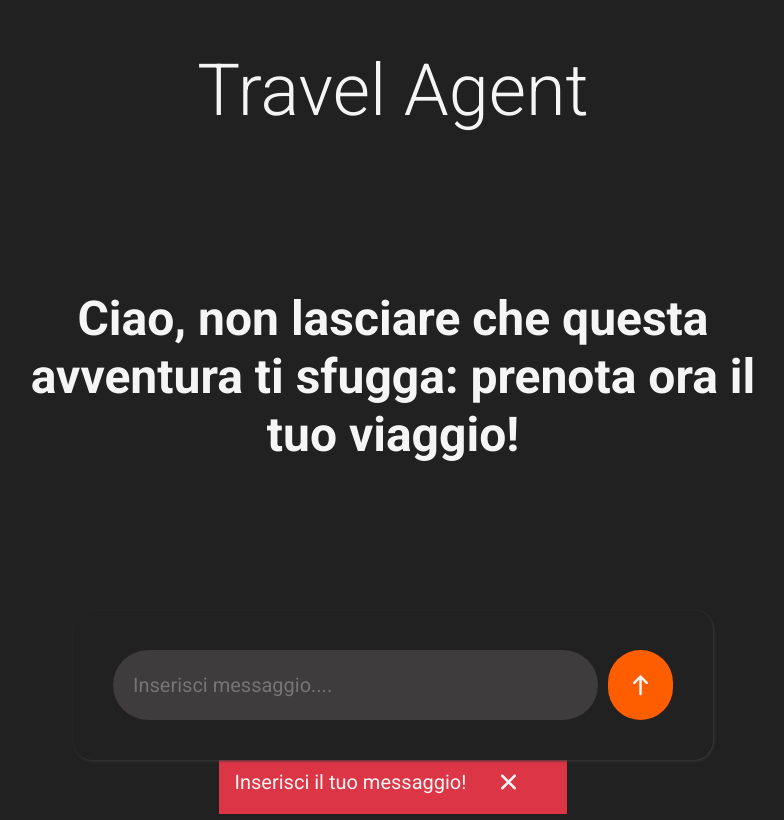
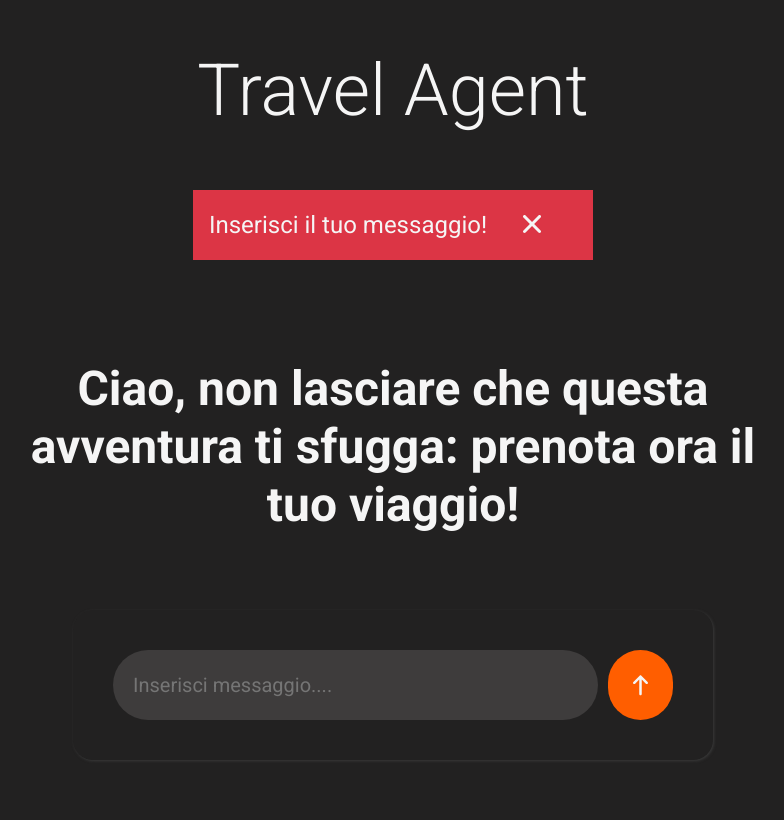
Before and after one commit to peppe2412/TravelAgentWebReact, a React (Vite) app: page / in a window 1280 px wide. Both pictures are taken after a click on the button 887 px from the left and 685 px from the top of the page. Shown: the whole page, without its empty margins (247-1031 px from the left). Built offline with nearby package versions, Linux system fonts and the light colour scheme.

Commit message:
Sistemato span error con audio

```diff
--- a/src/views/ChatBot.jsx
+++ b/src/views/ChatBot.jsx
@@ -1,4 +1,5 @@
 import axios from "axios";
+import errorSoundFile from "../audio/error-sound.mp3";
 import ReactMarkdown from "react-markdown";
 import { useState, useRef, useEffect } from "react";
 import { FontAwesomeIcon } from "@fortawesome/react-fontawesome";
@@ -24,12 +25,15 @@ export default function ChatBot() {
   }, []);
 
   const closeSpanError = () => {
-      setError('');
-    };
+    setError("");
+  };
+
+  const errorSound = useRef(new Audio(errorSoundFile));
 
   const sendMessage = async () => {
     if (!input.trim()) {
       setError("Inserisci il tuo messaggio!");
+      errorSound.current.play();
       return;
     }
 
@@ -101,6 +105,20 @@ export default function ChatBot() {
         </div>
       </header>
 
+      {error && (
+        <div className="d-flex justify-content-center">
+          <span className="bg-danger p-3 fs-4">
+            {error}
+            <button
+              className="bg-transparent mx-4 button-close"
+              onClick={closeSpanError}
+            >
+              <FontAwesomeIcon icon={faXmark} className="bg-transparent" />
+            </button>
+          </span>
+        </div>
+      )}
+
       <main className="container">
         <div className="row justify-content-center">
           <div className="col-12 col-lg-8 fs-5">
@@ -143,23 +161,6 @@ export default function ChatBot() {
               <div ref={chatEndRef}></div>
             </div>
 
-            {error && (
-              <div className="d-flex justify-content-center">
-                <div className="bg-danger p-3">
-                  <span className="bg-transparent">{error}</span>
-                  <button
-                    className="bg-transparent mx-4 button-close"
-                    onClick={closeSpanError}
-                  >
-                    <FontAwesomeIcon
-                      icon={faXmark}
-                      className="bg-transparent"
-                    />
-                  </button>
-                </div>
-              </div>
-            )}
-
             <div className="input-button-box">
               <input
                 type="text"
@@ -170,7 +171,6 @@ export default function ChatBot() {
                 placeholder="Inserisci messaggio...."
                 aria-describedby="addon-wrapping"
               />
-
               <button onClick={sendMessage} className="button-send bg-main">
                 <FontAwesomeIcon icon={faArrowUp} className="bg-transparent" />
               </button>
```
Also changed, not shown: 1 other file (tests, documents, lock files or other folders).
